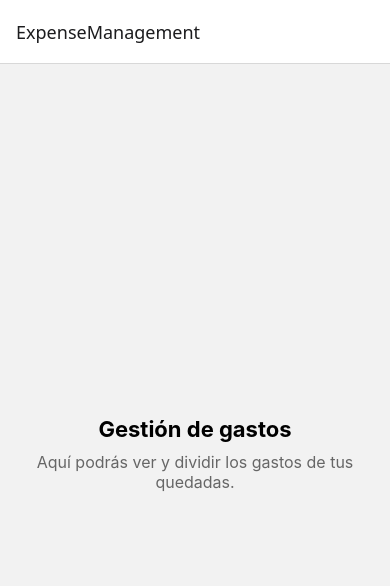
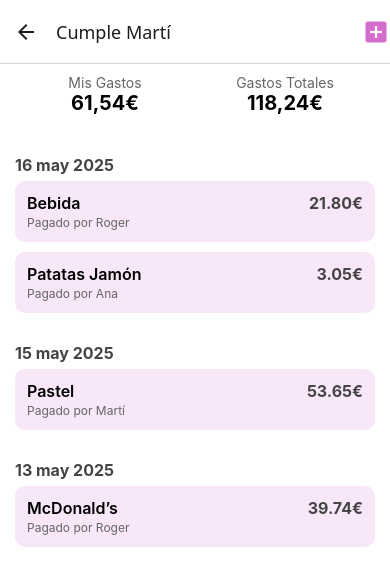
Before and after one commit to rogerguinon/plan-b, a React Native app: screen /ExpenseManagement in a window 390 px wide. Shown: the top 586 px of the page. Built offline with nearby package versions, Linux system fonts and the light colour scheme; what expo-auth-session would draw is missing.

Commit message:
esto funciona nasheee

```diff
--- a/App.js
+++ b/App.js
@@ -19,7 +19,7 @@ export default function App() {
     // Envuelve toda la navegación con el provider
     <EventProvider>
       <NavigationContainer>
-        <Stack.Navigator initialRouteName="ExpenseManagement">
+        <Stack.Navigator initialRouteName="Main">
           <Stack.Screen name="Login" component={LoginScreen} options={{ headerShown: false }}/>
           <Stack.Screen name="Register" component={RegisterScreen} options={{ headerShown: false }}/>
           <Stack.Screen name="Main" component={AppTabs} options={{ headerShown: false }}/>
--- a/src/screens/ExpenseManagement/ExpenseManagement.js
+++ b/src/screens/ExpenseManagement/ExpenseManagement.js
@@ -1,19 +1,111 @@
 // src/screens/ExpenseManagement/ExpenseManagementScreen.js
 
-import React from 'react';
-import { View, Text, StyleSheet } from 'react-native';
+import React, { useLayoutEffect } from 'react';
+import { View, Text, StyleSheet, SectionList, TouchableOpacity } from 'react-native';
+import { useNavigation } from '@react-navigation/native';
+import { MaterialIcons } from '@expo/vector-icons';
 
 export default function ExpenseManagementScreen() {
+  const navigation = useNavigation();
+
+  useLayoutEffect(() => {
+    navigation.setOptions({
+      headerRight: () => (
+        <TouchableOpacity onPress={() => navigation.navigate('NewExpense')}>
+          <MaterialIcons name="add-box" size={28} color="#d46bcf" />
+        </TouchableOpacity>
+      ),
+      title: 'Cumple Martí', // Puedes hacer esto dinámico con props si quieres
+    });
+  }, [navigation]);
+
+  const gastosPorFecha = [
+    {
+      title: '16 may 2025',
+      data: [
+        { title: 'Bebida', amount: 21.80, payer: 'Roger' },
+        { title: 'Patatas Jamón', amount: 3.05, payer: 'Ana' },
+      ],
+    },
+    {
+      title: '15 may 2025',
+      data: [
+        { title: 'Pastel', amount: 53.65, payer: 'Martí' },
+      ],
+    },
+    {
+      title: '13 may 2025',
+      data: [
+        { title: 'McDonald’s', amount: 39.74, payer: 'Roger' },
+      ],
+    },
+  ];
+
   return (
     <View style={styles.container}>
-      <Text style={styles.text}>Gestión de gastos</Text>
-      <Text style={styles.subtext}>Aquí podrás ver y dividir los gastos de tus quedadas.</Text>
+      {/* Cabecera con resumen */}
+      <View style={styles.summaryRow}>
+        <View style={styles.summaryBox}>
+          <Text style={styles.summaryTitle}>Mis Gastos</Text>
+          <Text style={styles.summaryValue}>61,54€</Text>
+        </View>
+        <View style={styles.summaryBox}>
+          <Text style={styles.summaryTitle}>Gastos Totales</Text>
+          <Text style={styles.summaryValue}>118,24€</Text>
+        </View>
+      </View>
+
+      {/* Lista de gastos por fecha */}
+      <SectionList
+        sections={gastosPorFecha}
+        keyExtractor={(item, index) => item.title + index}
+        renderSectionHeader={({ section: { title } }) => (
+          <Text style={styles.sectionHeader}>{title}</Text>
+        )}
+        renderItem={({ item }) => (
+          <View style={styles.expenseCard}>
+            <Text style={styles.expenseTitle}>{item.title}</Text>
+            <Text style={styles.expensePayer}>Pagado por {item.payer}</Text>
+            <Text style={styles.expenseAmount}>{item.amount.toFixed(2)}€</Text>
+          </View>
+        )}
+        contentContainerStyle={{ paddingBottom: 100 }}
+      />
     </View>
   );
 }
 
 const styles = StyleSheet.create({
-  container: { flex: 1, justifyContent: 'center', alignItems: 'center', paddingHorizontal: 20 },
-  text: { fontSize: 22, fontWeight: 'bold', marginBottom: 10 },
-  subtext: { fontSize: 16, textAlign: 'center', color: '#666' },
+  container: { flex: 1, backgroundColor: '#fff', paddingHorizontal: 15, paddingTop: 10 },
+
+  summaryRow: { flexDirection: 'row', justifyContent: 'space-between', marginBottom: 20 },
+  summaryBox: { alignItems: 'center', flex: 1 },
+  summaryTitle: { fontSize: 14, color: '#666' },
+  summaryValue: { fontSize: 20, fontWeight: 'bold', color: '#000' },
+
+  sectionHeader: {
+    fontSize: 16,
+    fontWeight: 'bold',
+    marginTop: 20,
+    marginBottom: 6,
+    color: '#444',
+  },
+
+  expenseCard: {
+    backgroundColor: '#f8e7f9',
+    padding: 12,
+    borderRadius: 10,
+    marginBottom: 10,
+    position: 'relative',
+  },
+  expenseTitle: { fontSize: 16, fontWeight: '600' },
+  expensePayer: { fontSize: 12, color: '#666', marginTop: 2 },
+  expenseAmount: {
+    position: 'absolute',
+    right: 12,
+    top: 12,
+    fontSize: 16,
+    fontWeight: 'bold',
+    color: '#444',
+  },
 });
```
Also changed, not shown: src/data/gastosStorage.js (added, +49 -0 lines).
